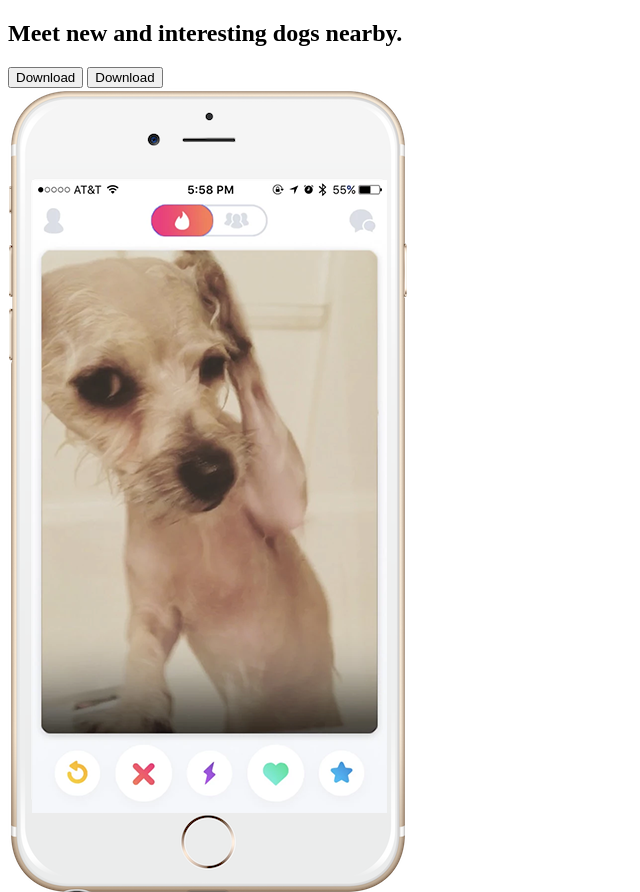
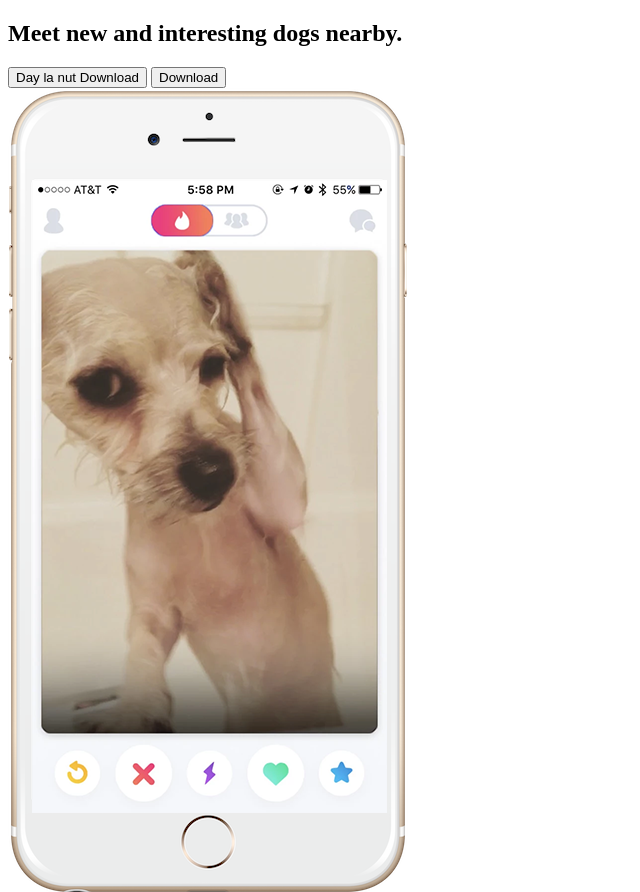
Before and after one commit to Dingdingdong501/Testing-1st, a plain HTML site: page TinDog-Start-master/index.html in a window 1280 px wide. Shown: the top 892 px of the page, without its empty margins (0-640 px from the left). Drawn offline with Linux system fonts and the light colour scheme.

Commit message:
thay doi ngon ngu

```diff
--- a/TinDog-Start-master/index.html
+++ b/TinDog-Start-master/index.html
@@ -20,7 +20,7 @@
 
     <div>
       <h1>Meet new and interesting dogs nearby.</h1>
-      <button type="button">Download</button>
+      <button type="button">Day la nut Download</button>
       <button type="button">Download</button>
     </div>
     <div>
```
